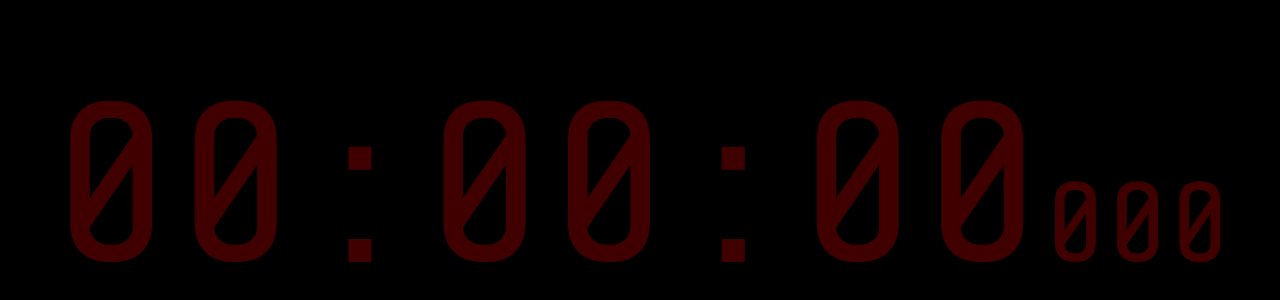
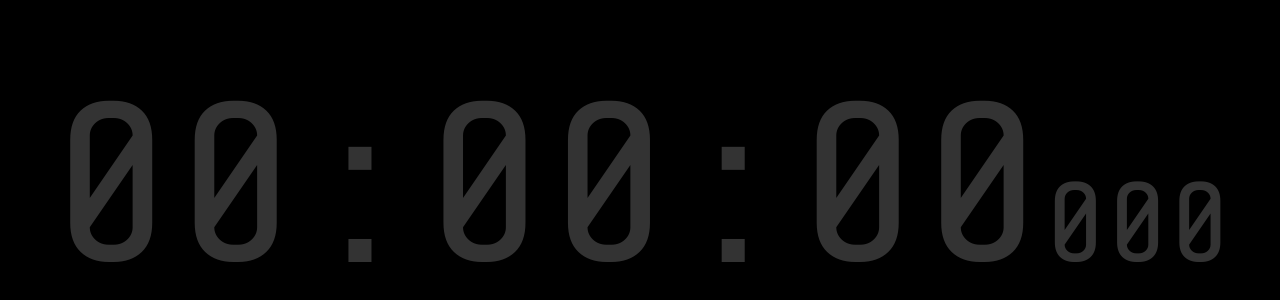
Before and after one commit to jtlehtinen/timer, a Svelte app: page / in a window 1280 px wide. Shown: the part 212-512 px from the top of the page. Built offline with nearby package versions, Linux system fonts and the light colour scheme.

Commit message:
change color

```diff
--- a/src/StopwatchTimer.svelte
+++ b/src/StopwatchTimer.svelte
@@ -89,7 +89,7 @@ div {
 
 p {
   user-select: none;
-  color: red;
+  color: white;
 }
 
 .big {
@@ -101,6 +101,6 @@ p {
 }
 
 .dim {
-  color: #400000;
+  color: #333;
 }
 </style>
```
